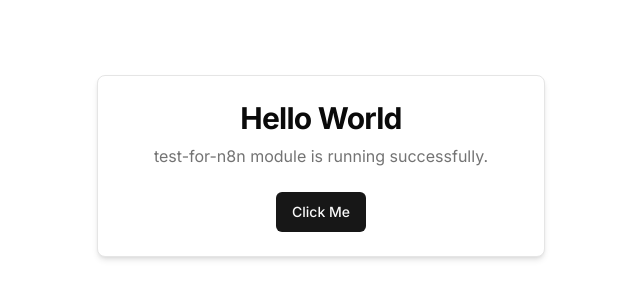
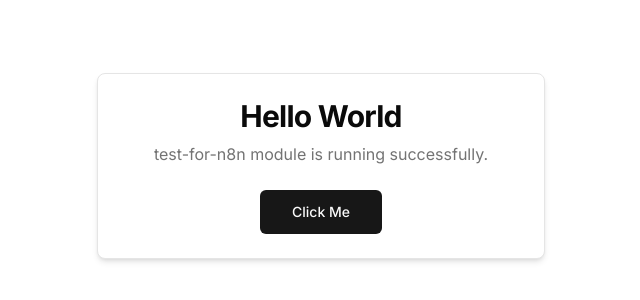
Before and after one commit to justabbygal/qa-suite, a Next.js app: page /hello-world in a window 1280 px wide. Shown: the part 234-534 px from the top of the page, without its empty margins (319-959 px from the left). Built offline with nearby package versions, Linux system fonts and the light colour scheme.

Commit message:
Style Button with shadcn/ui Component
Task: 22a25d10-f461-4eef-a51c-e19b690ff7ba
Story: Add Interactive Button to Hello World

```diff
--- a/src/modules/test-for-n8n/components/HelloWorld.tsx
+++ b/src/modules/test-for-n8n/components/HelloWorld.tsx
@@ -71,6 +71,8 @@ export default function HelloWorld() {
         </CardContent>
         <CardFooter className="flex justify-center">
           <Button
+            variant="default"
+            size="lg"
             onClick={handleButtonClick}
             aria-label="Click to show a confirmation message"
             aria-describedby="hello-world-message"
```
